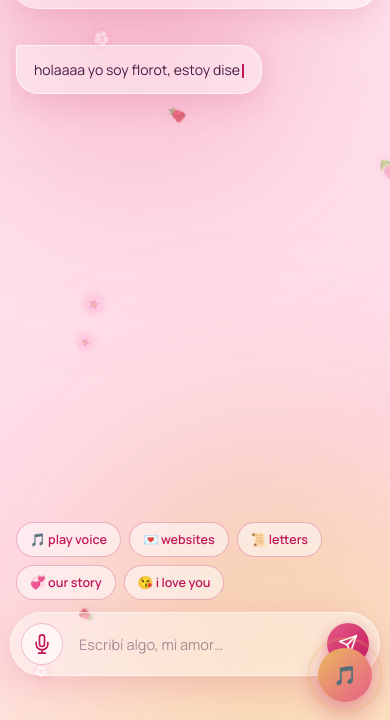
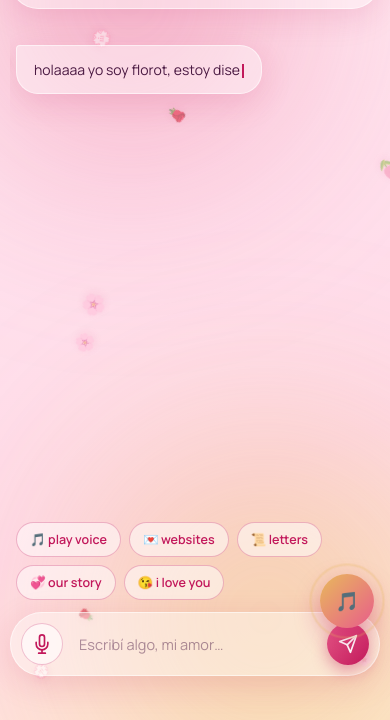
Before and after one commit to pradprivate-ops/FLOROT, a website: page index.html in a window 390 px wide. Shown: the part 124-844 px from the top of the page. Drawn offline with Linux system fonts and the light colour scheme; no server answers.

Commit message:
style.css

```diff
--- a/style.css
+++ b/style.css
@@ -502,7 +502,7 @@ body {
 
 .floating-song-btn {
   position: fixed;
-  bottom: 26px;
+  bottom: 104px; /* raised clear of the composer/send button, was 26px */
   right: 26px;
   z-index: 40;
   width: 60px; height: 60px;
@@ -540,7 +540,15 @@ body {
   .brand-text h1 { font-size: 19px; }
   .msg { max-width: 88%; font-size: 14px; }
   .msg--bot::before { left: -26px; font-size: 14px; }
-  .floating-song-btn { width: 54px; height: 54px; bottom: 18px; right: 18px; font-size: 19px; }
+  .floating-song-btn {
+    width: 54px; height: 54px;
+    /* Cleared above the composer + mic-status text so it can't overlap
+       the send button; env() adds extra room above the iPhone home
+       indicator on devices that have one. */
+    bottom: calc(92px + env(safe-area-inset-bottom, 0px));
+    right: 16px;
+    font-size: 19px;
+  }
 }
 
 /* ---------------- Reduced motion ---------------- */
```
